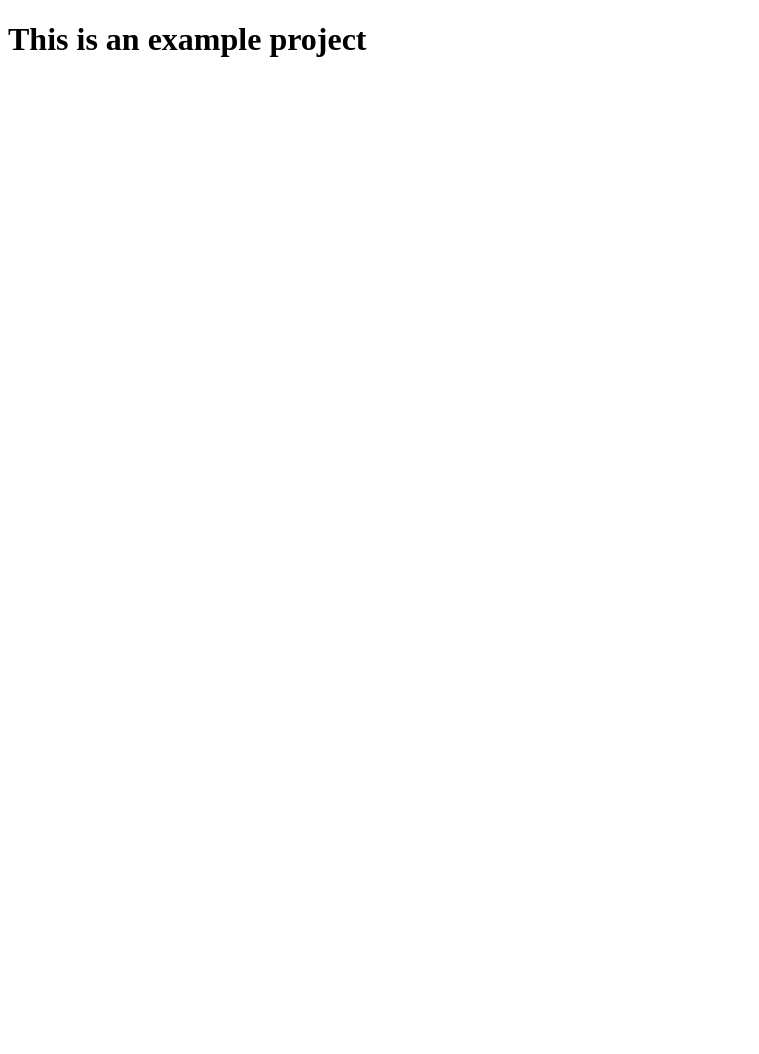
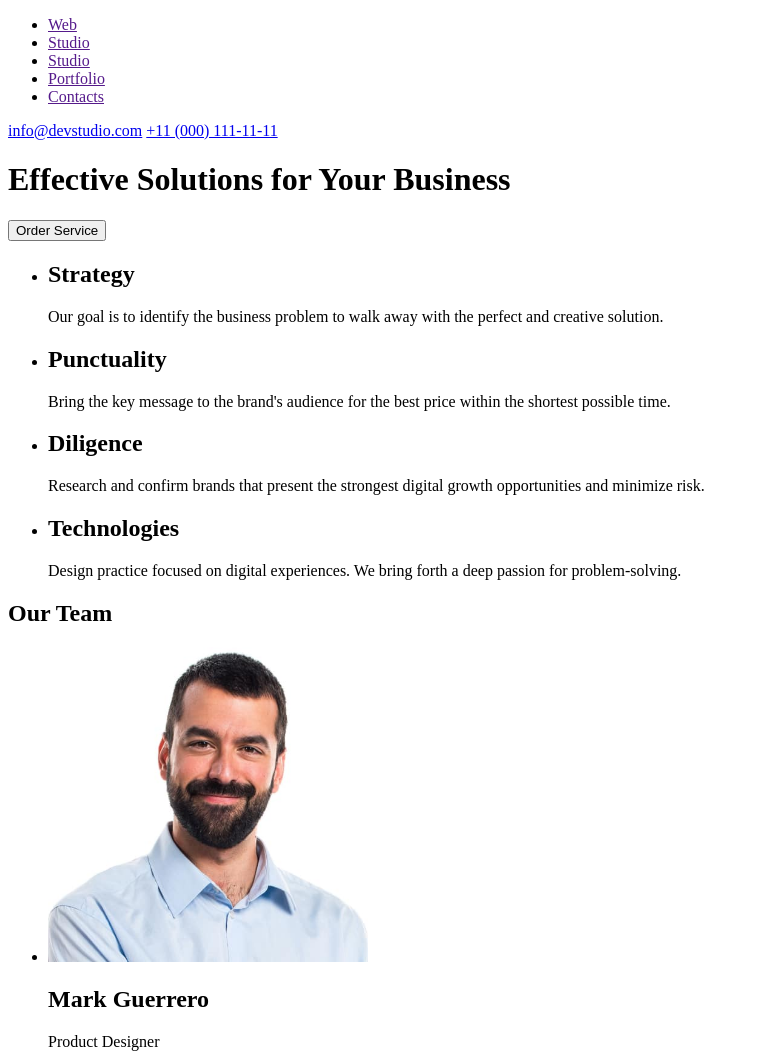
Before and after one commit to Anton1256/goit-markup-hw-01, a plain HTML site: page index.html in a window 1280 px wide. Shown: the top 1054 px of the page, without its empty margins (0-759 px from the left). Before the commit the page ends 800 px from the top, so only its background shows below. Drawn offline with Linux system fonts and the light colour scheme.

Commit message:
hw1 done

```diff
--- a/index.html
+++ b/index.html
@@ -2,10 +2,97 @@
 <html lang="en">
   <head>
     <meta charset="UTF-8" />
-    <meta name="viewport" content="width=device-width, initial-scale=1.0" />
-    <title>Document</title>
+    <meta name="description" content="width=device-width, initial-scale=1.0" />
+    <title>GW1</title>
   </head>
   <body>
-    <h1>This is an example project</h1>
+    <header>
+      <nav>
+        <ul>
+          <li><a href="">Web</a></li>
+          <li><a href="">Studio</a></li>
+          <li><a href="">Studio</a></li>
+          <li><a href="">Portfolio</a></li>
+          <li><a href="">Contacts</a></li>
+        </ul>
+      </nav>
+      <a href="mailto:info@devstudio.com">info@devstudio.com</a>
+      <a href="tel:+110001111111">+11 (000) 111-11-11</a>
+    </header>
+
+    <main>
+      <h1>Effective Solutions for Your Business</h1>
+      <button type="button">Order Service</button>
+      <ul>
+        <li>
+          <h2>Strategy</h2>
+          <p>
+            Our goal is to identify the business problem to walk away with the
+            perfect and creative solution.
+          </p>
+        </li>
+        <li>
+          <h2>Punctuality</h2>
+          <p>
+            Bring the key message to the brand's audience for the best price
+            within the shortest possible time.
+          </p>
+        </li>
+        <li>
+          <h2>Diligence</h2>
+          <p>
+            Research and confirm brands that present the strongest digital
+            growth opportunities and minimize risk.
+          </p>
+        </li>
+        <li>
+          <h2>Technologies</h2>
+          <p>
+            Design practice focused on digital experiences. We bring forth a
+            deep passion for problem-solving.
+          </p>
+        </li>
+      </ul>
+      <h2>Our Team</h2>
+      <ul>
+        <li>
+          <img
+            src="images/product_designer.jpg"
+            alt="product_designer"
+            width="320"
+          />
+          <h2>Mark Guerrero</h2>
+          <p>Product Designer</p>
+        </li>
+        <li>
+          <img
+            src="images/frontend_developer.jpg"
+            alt="frontend_developer"
+            width="320"
+          />
+          <h2>Tom Ford</h2>
+          <p>Frontend Developer</p>
+        </li>
+        <li>
+          <img src="images/marketing.jpg" alt="marketing" width="320" />
+          <h2>Camila Garcia</h2>
+          <p>Marketing</p>
+        </li>
+        <li>
+          <img src="images/ui_designer.jpg" alt="ui_designer" width="320" />
+          <h2>Daniel Wilson</h2>
+          <p>UI Designer</p>
+        </li>
+      </ul>
+    </main>
+
+    <footer>
+      <a href=""><h2>Web</h2></a>
+      <a href=""><h2>Studio</h2></a>
+      <p>
+        Increase the flow of customers and sales for your business with digital
+        marketing & growth solutions.
+      </p>
+    </footer>
   </body>
 </html>
```
Also changed, not shown: images/frontend_developer.jpg (added), images/marketing.jpg (added), images/product_designer.jpg (added), images/ui_designer.jpg (added).
